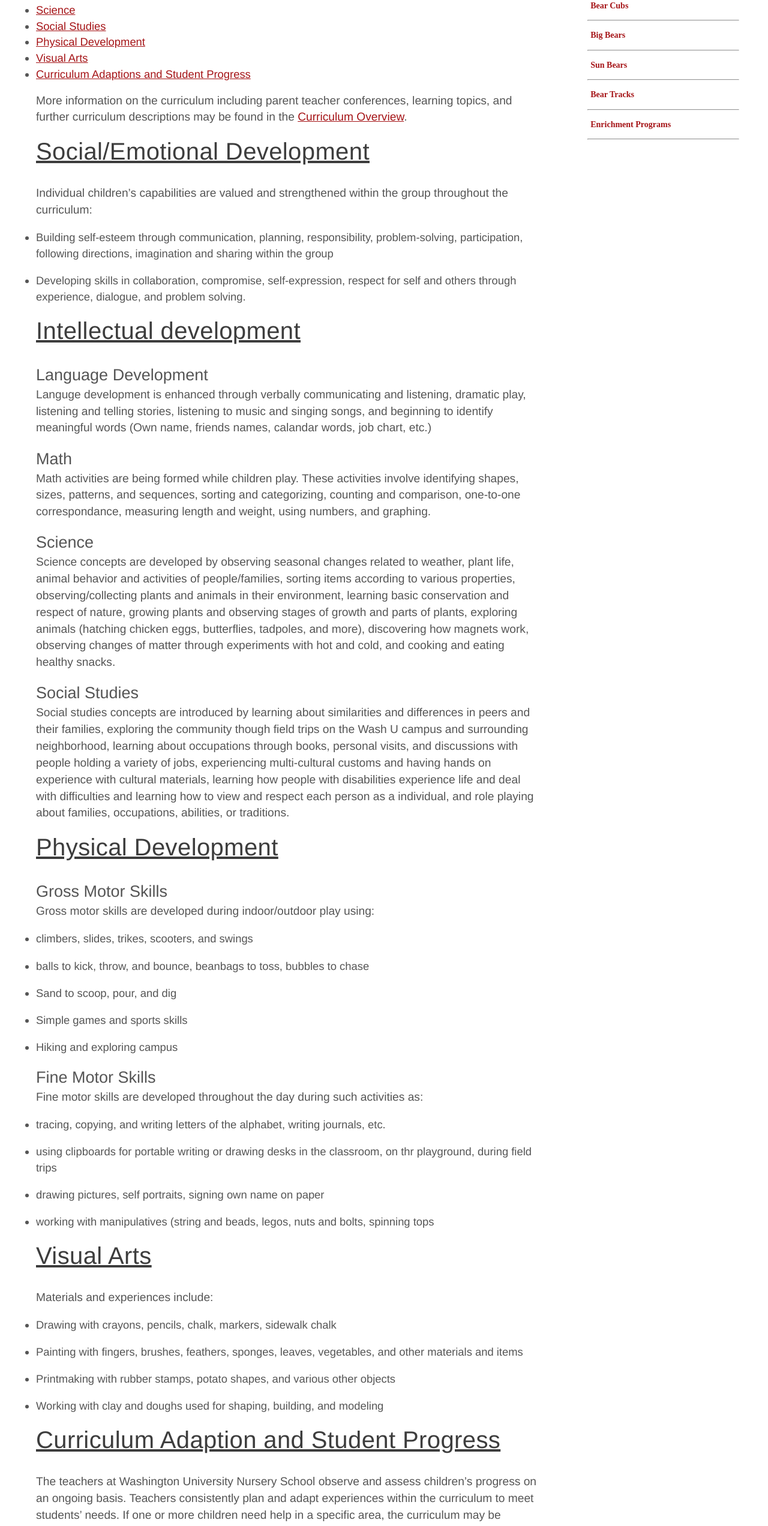
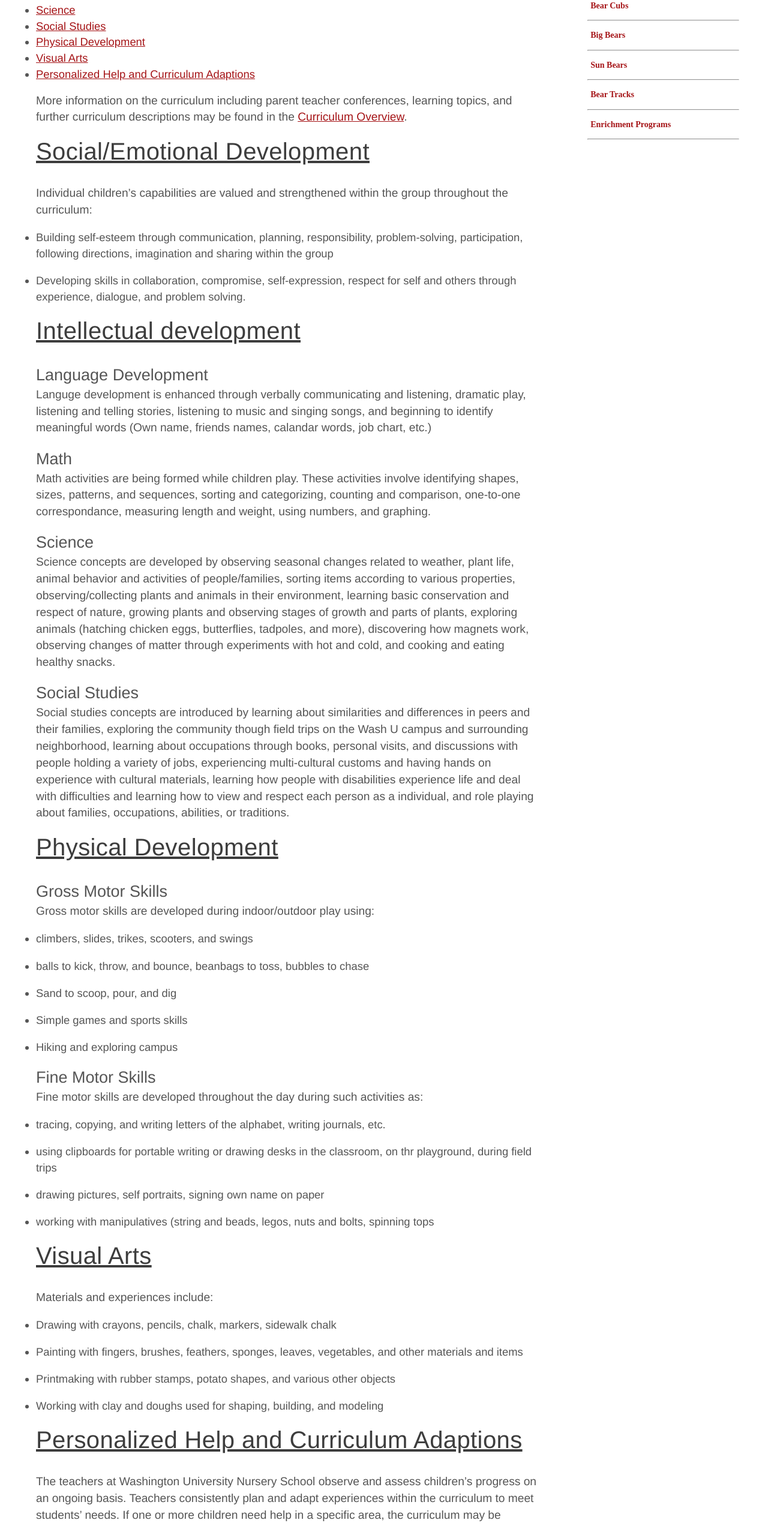
Before and after one commit to cse-256-f22/information-foraging-project-ella-mariah-mia, a website: page files/curriculum_overview.html in a window 1280 px wide. Shown: the part 249-2793 px from the top of the page at 60% size. Drawn offline with nearby package versions, Linux system fonts and the light colour scheme; files that its build step writes are made by us from their sources; files whose address does not match are found by name.

Commit message:
Changed curriculum adaptions section of curriculum for the help task

```diff
--- a/files/curriculum_overview.html
+++ b/files/curriculum_overview.html
@@ -42,7 +42,7 @@
             <a href="#visual">Visual Arts</a>
           </li>
           <li>
-            <a href="#student-prog">Curriculum Adaptions and Student Progress</a>
+            <a href="#student-prog">Personalized Help and Curriculum Adaptions</a>
           </li>
         </ul>
       </nav>
@@ -112,7 +112,7 @@
         <li>Printmaking with rubber stamps, potato shapes, and various other objects</li>
         <li>Working with clay and doughs used for shaping, building, and modeling</li>
       </ul>
-      <h1 id="student-prog">Curriculum Adaption and Student Progress</h1>
+      <h1 id="student-prog">Personalized Help and Curriculum Adaptions</h1>
       <p>The teachers at Washington University Nursery School observe and assess children’s progress on an ongoing basis.
          Teachers consistently plan and adapt experiences within the curriculum to meet students’ needs.
          If one or more children need help in a specific area, the curriculum may be adapted in a variety of ways, which
@@ -130,12 +130,6 @@
         </li>
         <li>Planning individual, small group, and/or large group activities around a particular concept, skill, or area of concern</li>
       </ul>
-      <!-- <img src="https://nurseryschool.wustl.edu/files/2018/05/bear-cub-2-1.jpg" alt="" width="350" height="320"
-        scale="0" />
-      <br />
-      <br />
-      <img src="https://nurseryschool.wustl.edu/files/2018/05/bear-cub-1.jpg" alt="" width="350" height="450"
-        scale="0" /> -->
     </main>
     <div class="widget-area stick secondary" role="complementary">
       <ul class="subnav">
```
